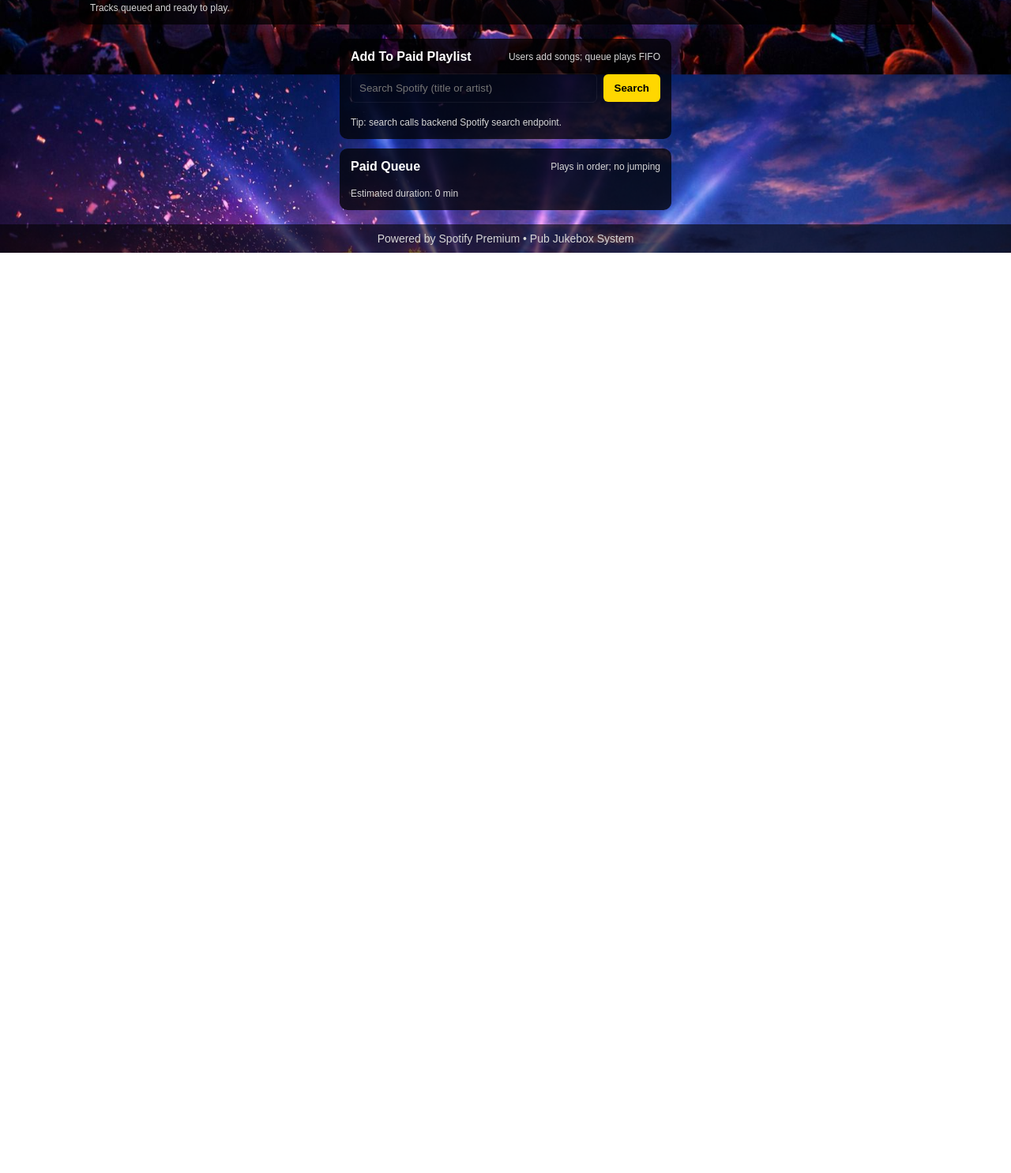
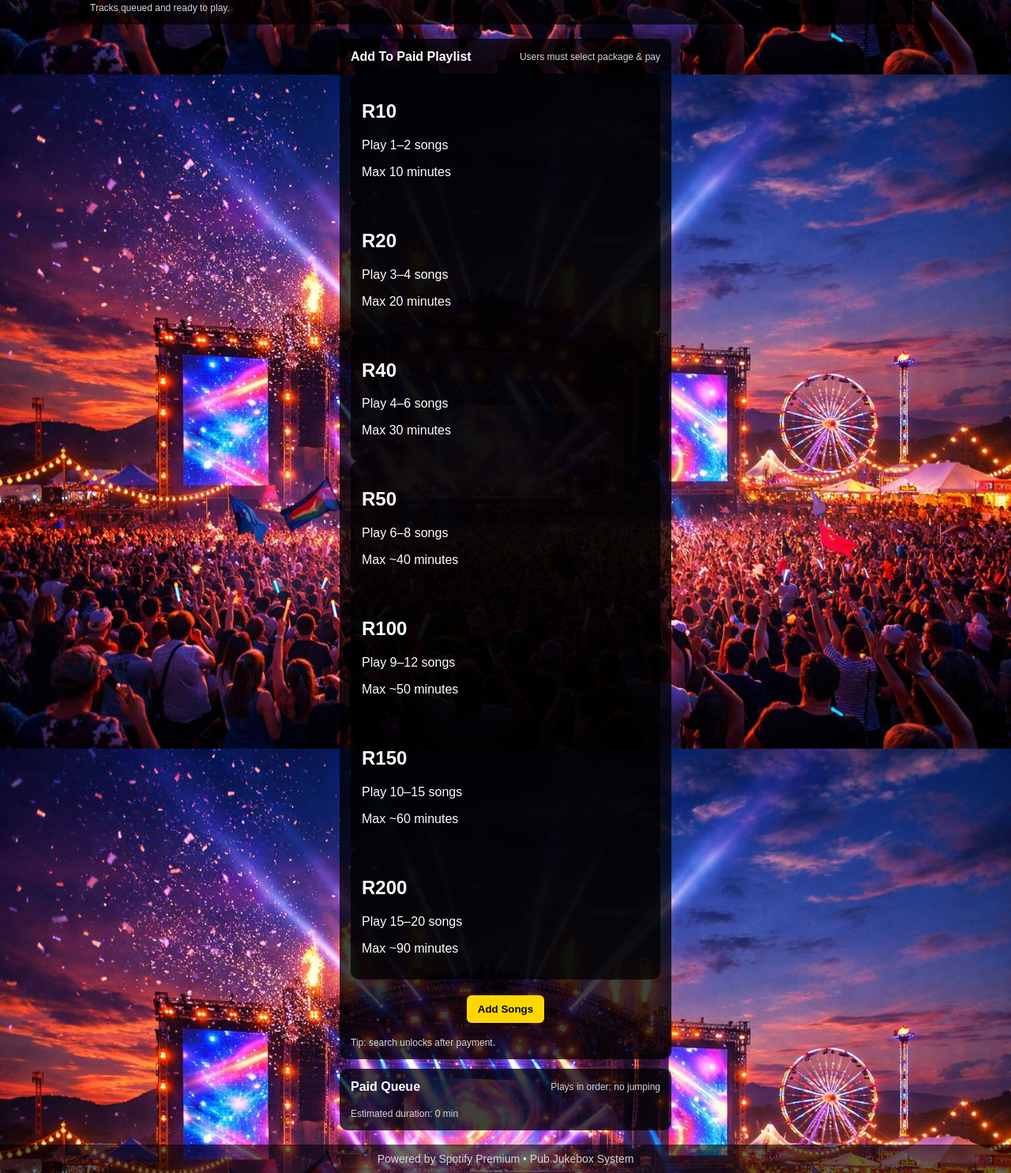
Before and after one commit to vendadavinci/mymusicbox, a website: page public/jukebox.html in a window 1280 px wide. Shown: the part 759-2244 px from the top of the page at 79% size. Before the commit the page ends 1079 px from the top, so only its background shows below. Drawn offline with Linux system fonts and the light colour scheme; no server answers.

Commit message:
forcestart

```diff
--- a/public/jukebox.html
+++ b/public/jukebox.html
@@ -273,12 +273,10 @@
   <!-- Left: Now Playing visual (up to 1080px block) -->
   <section class="left-col card" aria-label="Now Playing">
     <div class="player-visual" id="playerVisual">
-  <!-- This placeholder can be removed or left as a fallback -->
       <div id="playerPlaceholder"></div>
 
       <div class="player-overlay">
         <div class="track-info">
-      <!-- Keep the small art tile if you want a crisp thumbnail -->
           <div class="art" id="nowArt"></div>
           <div class="meta">
             <div class="title" id="nowTitle">Idle</div>
@@ -289,8 +287,7 @@
       </div>
     </div>
 
-
-      <!-- Playing Next strip (small portion showing the next paid song) -->
+    <!-- Playing Next strip -->
     <div class="playing-next" id="playingNext">
       <div class="small" id="queueCount">Paid queue: 0</div>
     </div>
@@ -300,24 +297,74 @@
     </div>
   </section>
 
-    <!-- Right: Search and Paid Queue -->
+  <!-- Right: Add flow and Paid Queue -->
   <aside class="right-col">
-      <!-- Search / Add -->
+
+    <!-- Add flow -->
     <div class="card" aria-label="Add to paid playlist">
       <div style="display:flex;justify-content:space-between;align-items:center;">
         <div style="font-weight:700;">Add To Paid Playlist</div>
-          <div class="small">Users add songs; queue plays FIFO</div>
+        <div class="small">Users must select package & pay</div>
       </div>
 
-        <div class="search-row" style="margin-top:12px;">
-          <input id="searchInput" placeholder="Search Spotify (title or artist)" onkeydown="if(event.key==='Enter') searchTracks()" />
+      <!-- Pricing packages -->
+      <div class="top-row" style="margin-top:12px;">
+        <div class="pricing" id="pricing">
+          <div class="card" onclick="selectPackage(10,2)">
+            <h2>R10</h2>
+            <p>Play 1–2 songs</p>
+            <p>Max 10 minutes</p>
+          </div>
+          <div class="card" onclick="selectPackage(20,4)">
+            <h2>R20</h2>
+            <p>Play 3–4 songs</p>
+            <p>Max 20 minutes</p>
+          </div>
+          <div class="card" onclick="selectPackage(40,6)">
+            <h2>R40</h2>
+            <p>Play 4–6 songs</p>
+            <p>Max 30 minutes</p>
+          </div>
+          <div class="card" onclick="selectPackage(50,8)">
+            <h2>R50</h2>
+            <p>Play 6–8 songs</p>
+            <p>Max ~40 minutes</p>
+          </div>
+          <div class="card" onclick="selectPackage(100,12)">
+            <h2>R100</h2>
+            <p>Play 9–12 songs</p>
+            <p>Max ~50 minutes</p>
+          </div>
+          <div class="card" onclick="selectPackage(150,15)">
+            <h2>R150</h2>
+            <p>Play 10–15 songs</p>
+            <p>Max ~60 minutes</p>
+          </div>
+          <div class="card" onclick="selectPackage(200,20)">
+            <h2>R200</h2>
+            <p>Play 15–20 songs</p>
+            <p>Max ~90 minutes</p>
+          </div>
+        </div>
+      </div>
+
+      <!-- Add Songs button -->
+      <div style="margin-top:20px;text-align:center;">
+        <button class="btn" id="addSongsBtn" onclick="startAddFlow()">
+          Add Songs
+        </button>
+      </div>
+
+      <!-- Search UI (locked until payment) -->
+      <div class="search-row" id="searchRow" style="margin-top:12px;display:none;">
+        <input id="searchInput" placeholder="Search Spotify (title or artist)"
+               onkeydown="if(event.key==='Enter') searchTracks()" />
         <button class="btn" onclick="searchTracks()">Search</button>
       </div>
 
       <div class="search-results" id="searchResults" aria-live="polite"></div>
-        <div class="small" style="margin-top:8px;">Tip: search calls backend Spotify search endpoint.</div>
+      <div class="small" style="margin-top:8px;">Tip: search unlocks after payment.</div>
     </div>
-
 
     <!-- Paid queue -->
     <div class="card" aria-label="Paid queue">
@@ -330,23 +377,24 @@
 
       <div style="display:flex;gap:8px;margin-top:10px;align-items:center;">
         <div class="small" id="queueDurationText">Estimated duration: 0 min</div>
-    <!-- JS will insert Start Play button here -->
         <div id="paidQueueControls"></div>
       </div>
     </div>
 
-
-
   </aside>
 </main>
+
 
   <footer>Powered by Spotify Premium • Pub Jukebox System</footer>
 
   <script>
 const paidQueue = [];
-
 let paidSessionActive = false;
 let redirectTimeoutHandle = null;
+let currentPackage = null;
+let paymentComplete = false;
+let songsAddedThisSession = 0;
+
 
 const nowTitle = document.getElementById('nowTitle');
 const nowArtist = document.getElementById('nowArtist');
@@ -572,20 +620,76 @@ async function startPaidQueuePlayback(){
         searchResultsEl.appendChild(item);
       });
     }
+
+
+
+// Called when user clicks a pricing card
+function selectPackage(price, maxSongs){
+  currentPackage = { price, maxSongs };
+  paymentComplete = false;
+  songsAddedThisSession = 0;
+
+  // TODO: trigger your payment UI here
+  statusText.textContent = `Selected package R${price} (max ${maxSongs} songs). Please complete payment.`;
+}
+
+// Called when payment succeeds
+function onPaymentSuccess(){
+  if (!currentPackage){
+    alert('No package selected.');
+    return;
+  }
+  paymentComplete = true;
+
+  // Unlock search UI
+  const searchRow = document.getElementById('searchRow');
+  if (searchRow) searchRow.style.display = 'flex';
+
+  statusText.textContent = `Payment complete for R${currentPackage.price}. You may now add up to ${currentPackage.maxSongs} songs.`;
+}
+
+// Called when user clicks "Add Songs"
+function startAddFlow(){
+  if (!paymentComplete){
+    alert('Please select a package and complete payment before adding songs.');
+    return;
+  }
+  const searchRow = document.getElementById('searchRow');
+  if (searchRow) searchRow.style.display = 'flex';
+}
+
+// --- Add to queue with enforcement ---
 function addToPaidQueue(track){
+  if (!paymentComplete || !currentPackage){
+    alert('You must pay for a package before adding songs.');
+    return;
+  }
+
+  if (songsAddedThisSession >= currentPackage.maxSongs){
+    alert(`You have reached the limit of ${currentPackage.maxSongs} songs for this package.`);
+    return;
+  }
+
   paidQueue.push({
     uri: track.uri,
     title: track.title,
     artist: track.artist,
     duration_ms: track.duration_ms || 0,
+    albumArt: track.albumArt || '',
     addedAt: Date.now()
   });
+
+  songsAddedThisSession++;
   renderQueue();
 
-      if(!paidSessionActive){
+  // Auto-start playback if idle
+  if (!paidSessionActive){
     startPaidQueuePlayback();
   }
 }
+
+
+
 
 
 async function startPaidQueuePlayback(){
```
Lines whose indentation alone changed are shown as unchanged.
